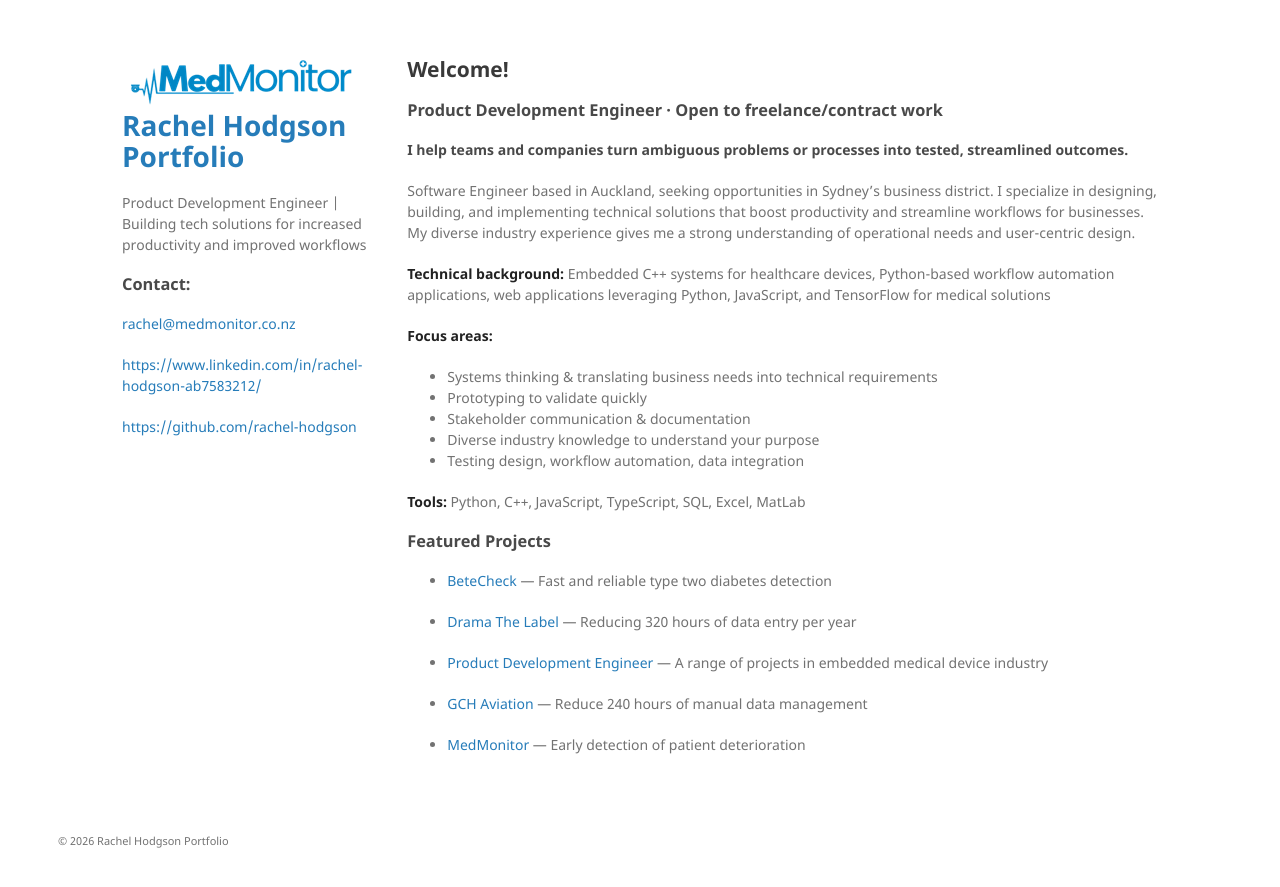
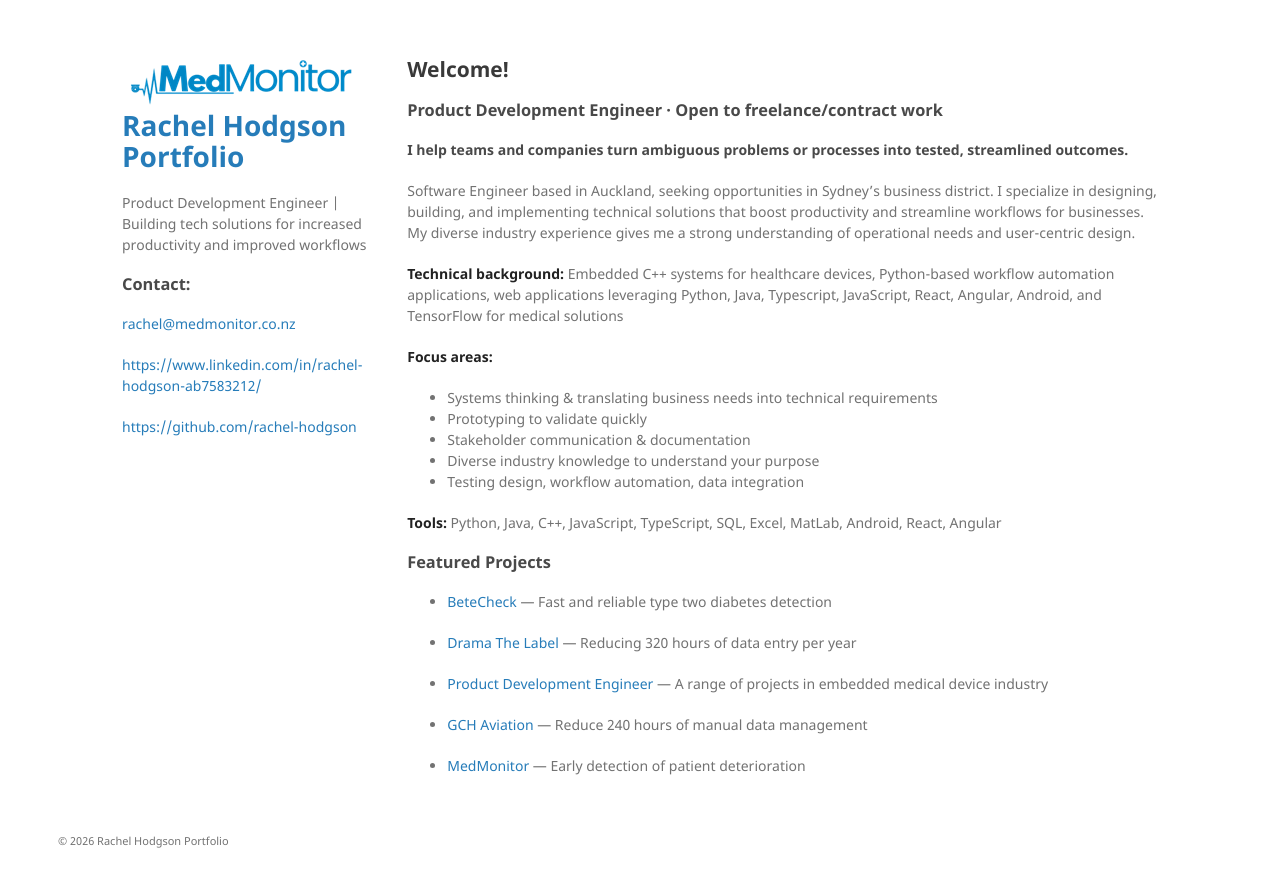
Before and after one commit to rachel-hodgson/rachel-hodgson.github.io, a Jekyll site: the page built from index.md, in a window 1280 px wide. Shown: the top 887 px of the page. Built offline with Jekyll 4.4.1, drawn with Linux system fonts in a browser that asks for light colours.

Commit message:
Update index.md

```diff
--- a/index.md
+++ b/index.md
@@ -11,7 +11,7 @@ permalink: /
 
 Software Engineer based in Auckland, seeking opportunities in Sydney’s business district. I specialize in designing, building, and implementing technical solutions that boost productivity and streamline workflows for businesses. My diverse industry experience gives me a strong understanding of operational needs and user-centric design.
 
-**Technical background:** Embedded C++ systems for healthcare devices, Python-based workflow automation applications, web applications leveraging Python, JavaScript, and TensorFlow for medical solutions
+**Technical background:** Embedded C++ systems for healthcare devices, Python-based workflow automation applications, web applications leveraging Python, Java, Typescript, JavaScript, React, Angular, Android, and TensorFlow for medical solutions
 
 **Focus areas:**
 - Systems thinking & translating business needs into technical requirements
@@ -20,7 +20,7 @@ Software Engineer based in Auckland, seeking opportunities in Sydney’s busines
 - Diverse industry knowledge to understand your purpose
 - Testing design, workflow automation, data integration
 
-**Tools:** Python, C++, JavaScript, TypeScript, SQL, Excel, MatLab
+**Tools:** Python, Java, C++, JavaScript, TypeScript, SQL, Excel, MatLab, Android, React, Angular
 
 ### Featured Projects
 
```
